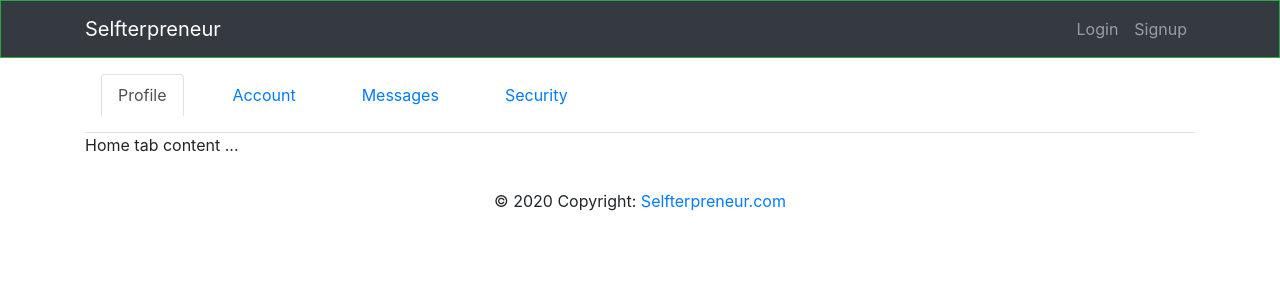
After one commit to olugbengaakindele/selfterpreneur, a Flask app: page /profilesetting in a window 1280 px wide. The commit adds this page. Shown: the top 300 px of the page. Run offline with Flask 2, Linux system fonts and the light colour scheme; some libraries are stand-ins or nearby versions.

Commit message:
profile setting

```diff
--- a/app/auth/templates/layout.html
+++ b/app/auth/templates/layout.html
@@ -31,7 +31,7 @@
 
 <body>
     {% block navbar %}
-    <nav class="navbar navbar-expand-md navbar-dark bg-info opacity-4 border border-success">
+    <nav class="navbar navbar-expand-md navbar-dark bg-dark opacity-4 border border-success">
         <div class="container">
             <a href="{{ url_for('auth.home') }}" class="navbar-brand">Selfterpreneur</a>
             <button class="navbar-toggler" data-toggle="collapse" data-target="#navbarNav">
--- a/app/auth/templates/signin.html
+++ b/app/auth/templates/signin.html
@@ -7,7 +7,7 @@
         <div class="col-12 col-sm-6 col-md-6">
             <div class="card bg-transparent" id="login_card">
                 <div class="card-header">
-                    <h3 class="h3 text-center mx-auto">LOGIN</h6>
+                    <h3 class="h3 text-center mx-auto">LOGIN</h3>
                 </div>
                 <div class="card-body">
                     <form class="mt-50 w-75 mx-auto" method="POST" action="/signin">
--- a/app/me/models.py
+++ b/app/me/models.py
@@ -3,7 +3,7 @@ from flask_sqlalchemy import SQLAlchemy
 from app import bcrypt
 from app import login_manager
 from datetime import datetime
-from flask_login import login_user, logout_user, login_required
+
 
 class Personal_Info(db.Model):
     __tablename__ = 'personal_info'
@@ -24,7 +24,7 @@ class Personal_Info(db.Model):
     def __init__(self, user_name,user_email, user_mobile_phone, user_work_phone, user_postcode, user_city,user_country,user_bio,user_url,user_twitter,user_company ):
         self.user_name = user_name
         self.user_email = user_email
-        self = user_mobile_phone
+        self.user_mobile_phone = user_mobile_phone
         self.user_work_phone = user_work_phone
         self.user_postcode = user_postcode
         self.user_city = user_city
--- a/app/me/routes.py
+++ b/app/me/routes.py
@@ -69,6 +69,13 @@ def personalinfo(myemail_id):
     # get the info from  personal, business and socail media to render
     return render_template("personalinfo.html", form=form)
 
+@me.route("/profilesetting")
+def profilesetting():
+    return render_template("profilesetting.html")
+
+
+
+
 
 @me.route("/home")
 def home():
--- a/app/me/templates/mypage.html
+++ b/app/me/templates/mypage.html
@@ -23,12 +23,14 @@
                 </div>
 
                 <div class="card-footer justify-content-center">
-                    <button id="btn-edit-myprofile" type="button" class="btn btn-info justify-content-center">Edit Profile</button>
+                    <a href="{{ url_for('me.profilesetting') }}"></a><button id="btn-edit-myprofile" type="button" class="btn btn-info justify-content-center">
+                    Edit Profile</button></a>
                 </div>
             {% else %}
 
                 <div class="card-footer justify-content-center">
-                    <button id="btn-edit-myprofile" type="button" class="btn btn-info justify-content-center">Create Profile</button>
+                   <a href="{{url_for('me.profilesetting') }}"><button id="btn-edit-myprofile" type="button" class="btn btn-info justify-content-center">Create Profile
+                   </button></a>
                 </div>
             {% endif %}
         </div>
--- /dev/null
+++ b/app/me/templates/profilesetting.html
@@ -0,0 +1,39 @@
+{% extends 'layout.html' %}
+
+{{ super() }}
+{% block page_body %}
+<div class="container">
+    <ul class="nav nav-tabs">
+        <li class="nav-item m-3">
+            <a href="#profile" class="nav-link active" data-toggle="tab">Profile</a>
+        </li>
+        <li class="nav-item  m-3">
+            <a href="#account" class="nav-link" data-toggle="tab">Account</a>
+        </li>
+        <li class="nav-item  m-3">
+            <a href="#messages" class="nav-link" data-toggle="tab">Messages</a>
+        </li>
+        <li class="nav-item  m-3">
+            <a href="#security" class="nav-link" data-toggle="tab">Security</a>
+        </li>
+    </ul>
+    <div class="tab-content">
+        <div class="tab-pane fade show active" id="profile">
+            <p>Home tab content ...</p>
+        </div>
+        <div class="tab-pane fade" id="account">
+            <p>account tab content ...</p>
+        </div>
+        <div class="tab-pane fade" id="messages">
+            <p>Messages tab content ...</p>
+        </div>
+        <div class="tab-pane fade" id="security">
+            <p>security tab content ...</p>
+        </div>
+    </div>
+</div>
+
+
+
+
+{% endblock page_body %}
```
Also changed, not shown: app/auth/routes.py (+6 -2 lines), app/site.db.
